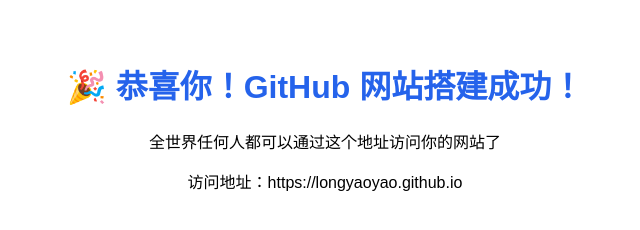
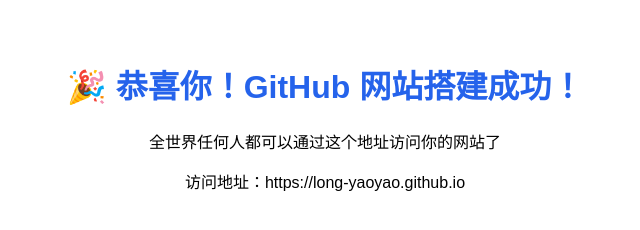
Before and after one commit to Long-yaoyao/Long-yaoyao.github.io, a plain HTML site: page index.html in a window 1280 px wide. Shown: the full height of the page, 315-955 px from the left. Drawn offline with Linux system fonts and the light colour scheme.

Commit message:
Update index.html

```diff
--- a/index.html
+++ b/index.html
@@ -19,6 +19,6 @@
 <body>
     <h1>🎉 恭喜你！GitHub 网站搭建成功！</h1>
     <p>全世界任何人都可以通过这个地址访问你的网站了</p>
-    <p>访问地址：https://longyaoyao.github.io</p>
+    <p>访问地址：https://long-yaoyao.github.io</p>
 </body>
 </html>
```
